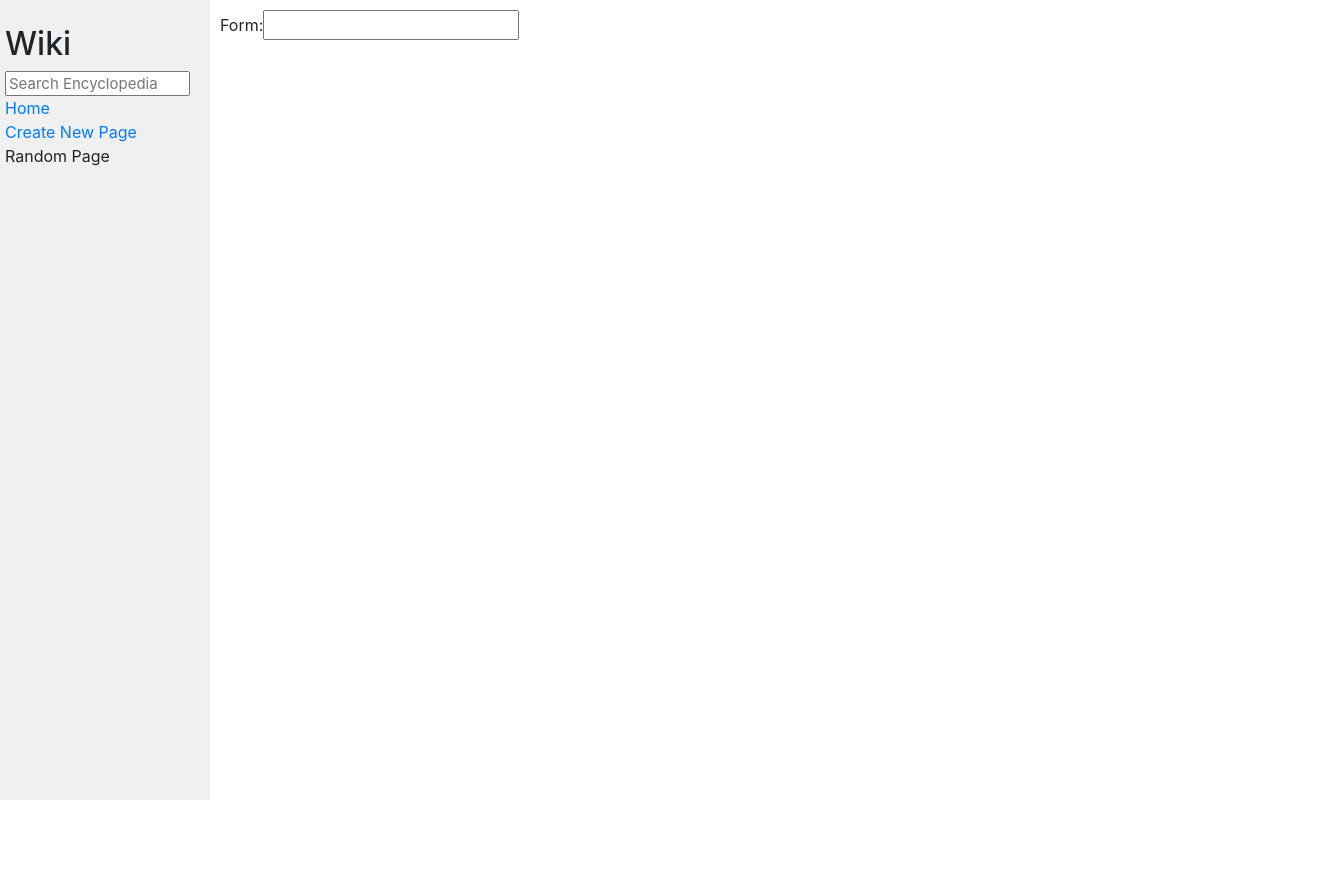
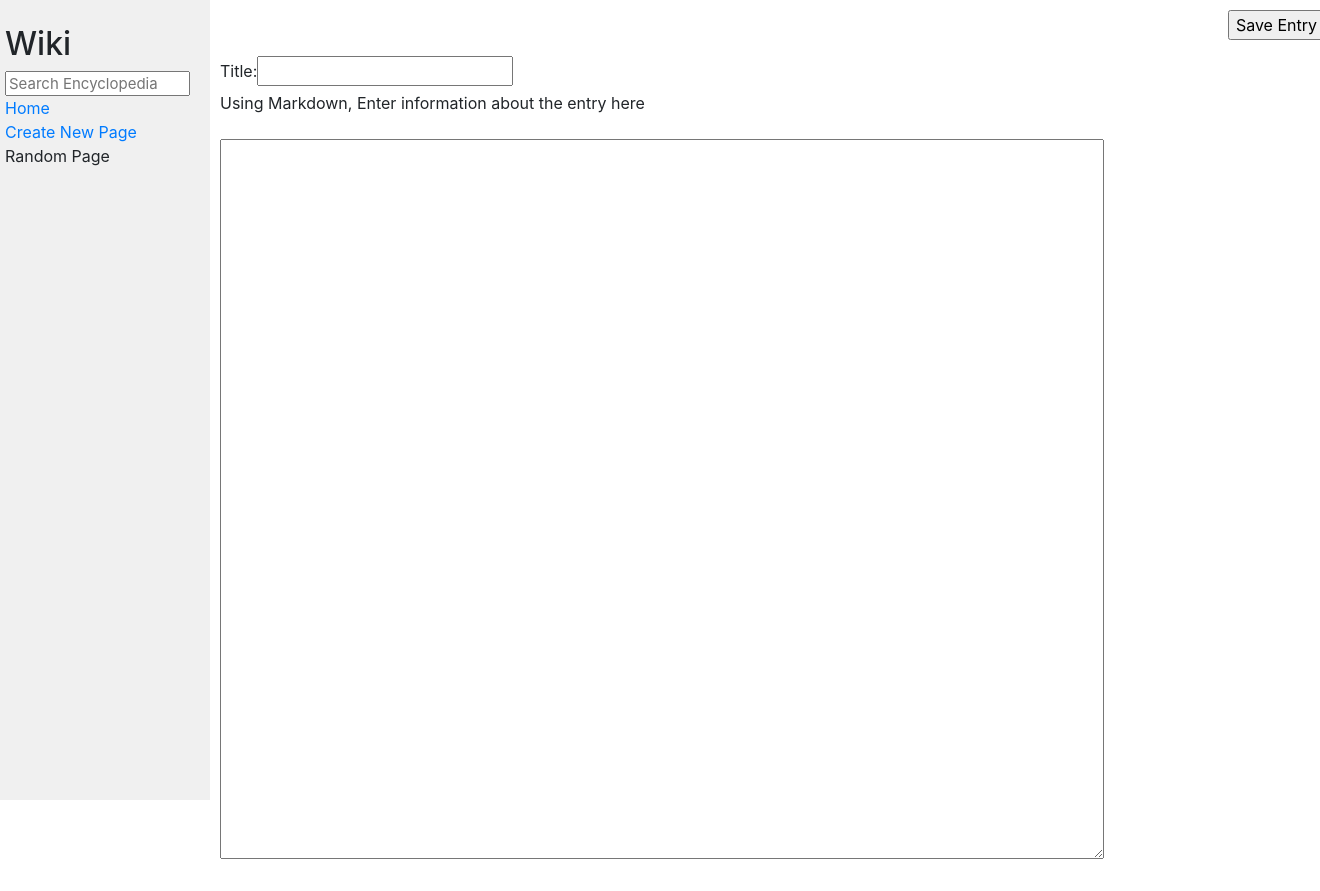
Before and after one commit to mwebazavictor/Wiki-Project, a Django app: template wiki/encyclopedia/templates/encyclopedia/add.html in a window 1320 px wide; the page is wider, and only the part inside the window is pictured. Before the commit the page ends 800 px from the top of that part, so only its background shows below. Run offline with Django 3.2, Linux system fonts and the light colour scheme; the template is opened without the code that fills it: values that come from a table or form of the project are taken from there, others are empty; some libraries are stand-ins or nearby versions.

Commit message:
Making new entry option

```diff
--- a/wiki/encyclopedia/templates/encyclopedia/add.html
+++ b/wiki/encyclopedia/templates/encyclopedia/add.html
@@ -4,6 +4,9 @@
 {% endblock %}
 {% block body %}
 <form>
+    <p style="text-align: right;"><input type="submit" value="Save Entry"></p>
     {{ form }}
+   <p><label for="entry_data">Using Markdown, Enter information about the entry here</label></p>
+   <p> <textarea id="entry_data" name="new_entry_info"></textarea> </p>
 </form>
 {% endblock %}
--- a/wiki/encyclopedia/urls.py
+++ b/wiki/encyclopedia/urls.py
@@ -4,7 +4,8 @@ from . import views
 
 urlpatterns = [
     path("", views.index, name="index"),
+    path("add", views.new_entry, name="add"),
+    path("", views.search, name="search"),
     path("<str:title>", views.entry, name="title"),
-    path("", views.search, name="search"),
-    path("add", views.new_entry, name="add")
+
 ]
--- a/wiki/encyclopedia/views.py
+++ b/wiki/encyclopedia/views.py
@@ -4,7 +4,7 @@ from django.shortcuts import render
 from . import util
 
 class New_entry(forms.Form):
-    form = forms.CharField()
+    form = forms.CharField(label="Title")
 
 def index(request):
     return render(request, "encyclopedia/index.html", {
@@ -15,9 +15,7 @@ def entry(request, title):
 
 def search(request):
     query = request.GET.get('q')
-    search = util.get_entry(title=query)
-    if search is not None:
-        return entry(request, title=query)
+    entry(request, title=query)
 
 def new_entry(request):
-    return render(request, "/encyclopedia/add.html")
+    return render(request, "encyclopedia/add.html", {"form":New_entry})
```
